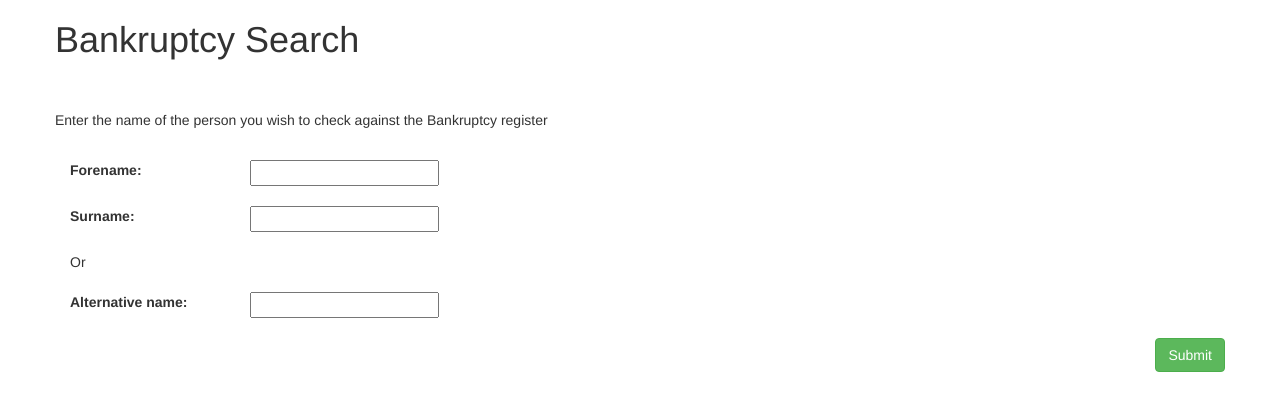
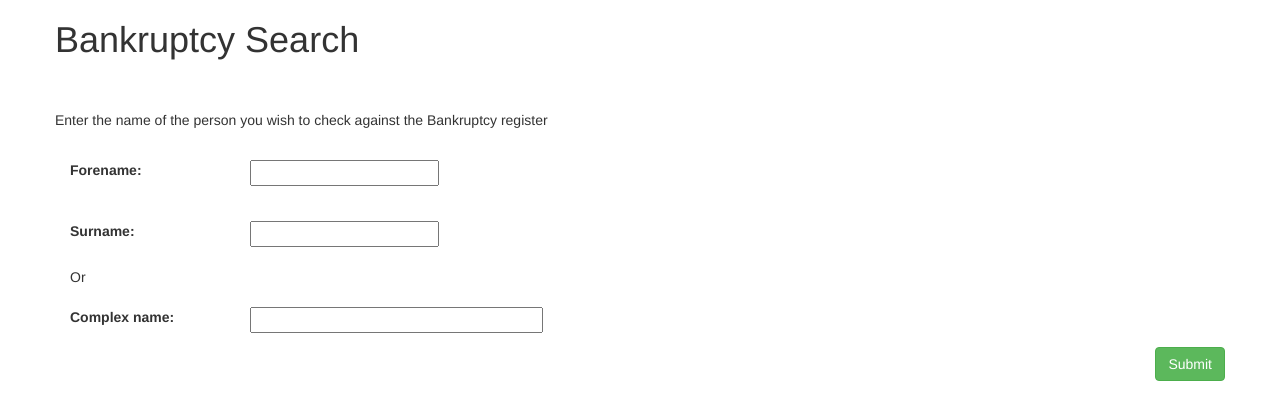
Before and after one commit to LandRegistry/land-charges-discovery, a Flask app: page /index in a window 1280 px wide. Shown: the top 420 px of the page. Run offline with Flask 2, Linux system fonts and the light colour scheme; some libraries are stand-ins or nearby versions.

Commit message:
Gui enhancements

```diff
--- a/api-prototype/frontend/client/gui.py
+++ b/api-prototype/frontend/client/gui.py
@@ -22,7 +22,8 @@ def search():
         #print("please complete all fields")
         forename = 'Missing forename'
         surname = 'Missing surname'
-        return render_template('index.html', forename_error=forename, surname_error=surname)
+        altname = 'Missing complex name'
+        return render_template('index.html', forename_error=forename, surname_error=surname, altname_error=altname)
     elif forename_input=="" and alternative_input=="":
         forename = 'Missing forename'
         return render_template('index.html', forename_error=forename, surname=surname_input)
@@ -48,4 +49,4 @@ def search():
 
         #print(json.dumps(response.json()))
 
-    return render_template('index.html', results=response.json(), forename=forename_input, surname=surname_input )
+    return render_template('index.html', results=response.json(), forename=forename_input, surname=surname_input, alternative=alternative_input )
--- a/api-prototype/frontend/client/templates/index.html
+++ b/api-prototype/frontend/client/templates/index.html
@@ -15,12 +15,14 @@
         <form action="/search" method="POST">
             <p>Enter the name of the person you wish to check against the Bankruptcy register</p>
             <br/>
+            <div class="form-group">
                 <label for="forename" class="col-sm-2">Forename:</label>
                 <input type="text" id="forename" name="forename" value="{{forename}}">
                 {% if forename_error is defined %}
                     <span class="glyphicon glyphicon-remove"style=" color:red"></span> {{forename_error}}
                 {% endif %}
                 <br/><br/>
+            </div>
                 <label for="surname" class="col-sm-2">Surname:</label>
             <input type="text" id="surname" name="surname" value="{{surname}}">
             {% if surname_error is defined %}
@@ -31,8 +33,11 @@
                 <p>Or</p>
             </div>
             <br/><br/>
-            <label for="alternative" class="col-sm-2">Alternative name:</label>
-            <input type="text" id="alternative" name="alternative" value="{{alternatives}}">
+            <label for="alternative" class="col-sm-2">Complex name:</label>
+            <input class="col-sm-3" type="text" id="alternative" name="alternative" value="{{alternative}}">
+            {% if altname_error is defined %}
+            <span class="glyphicon glyphicon-remove" style="color:red"></span> {{altname_error}}
+            {% endif %}
             <br/><br/>
             <input class="btn btn-success pull-right" type="submit">
         </form>
```
Lines whose indentation alone changed are shown as unchanged.
